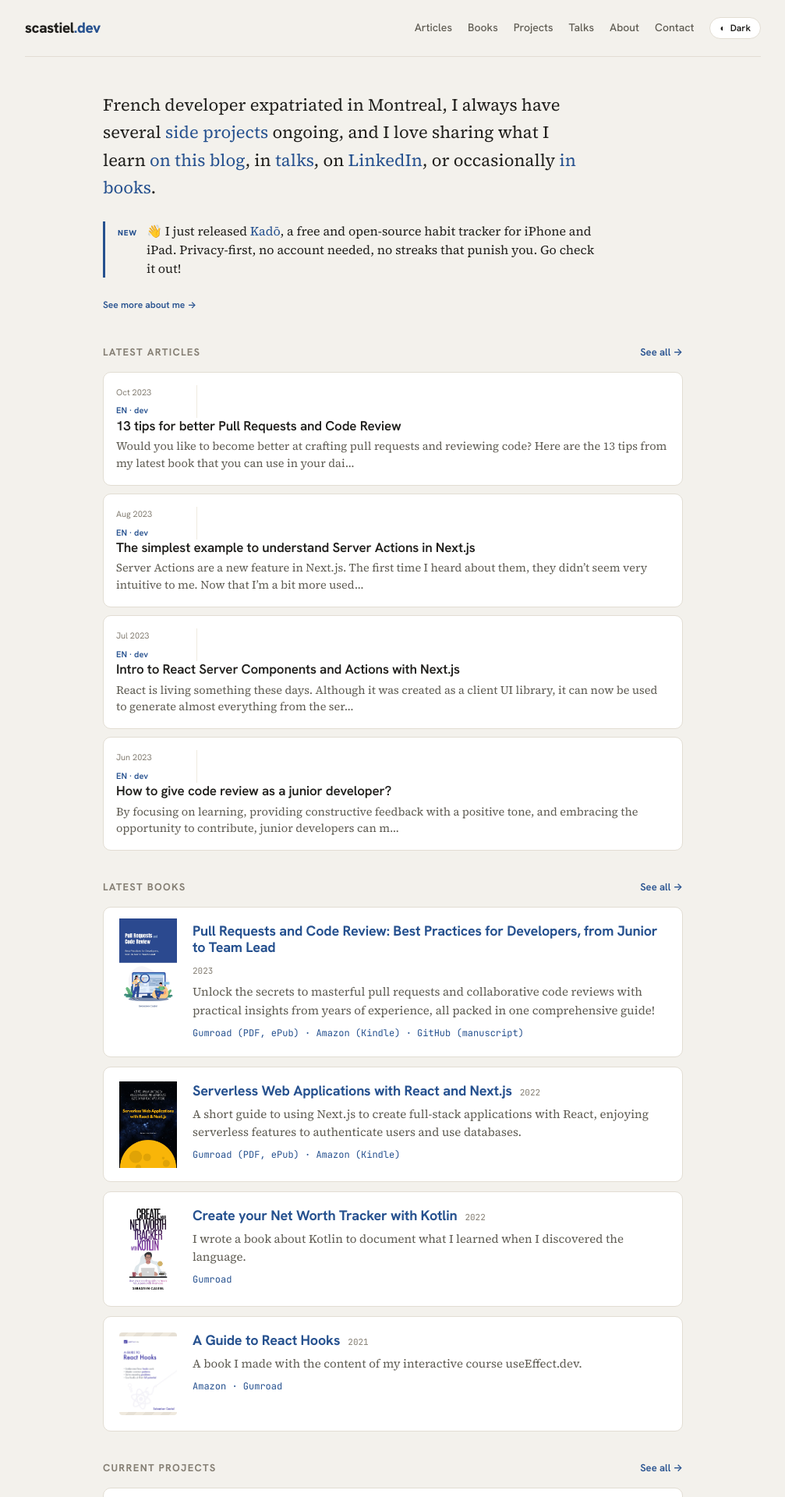
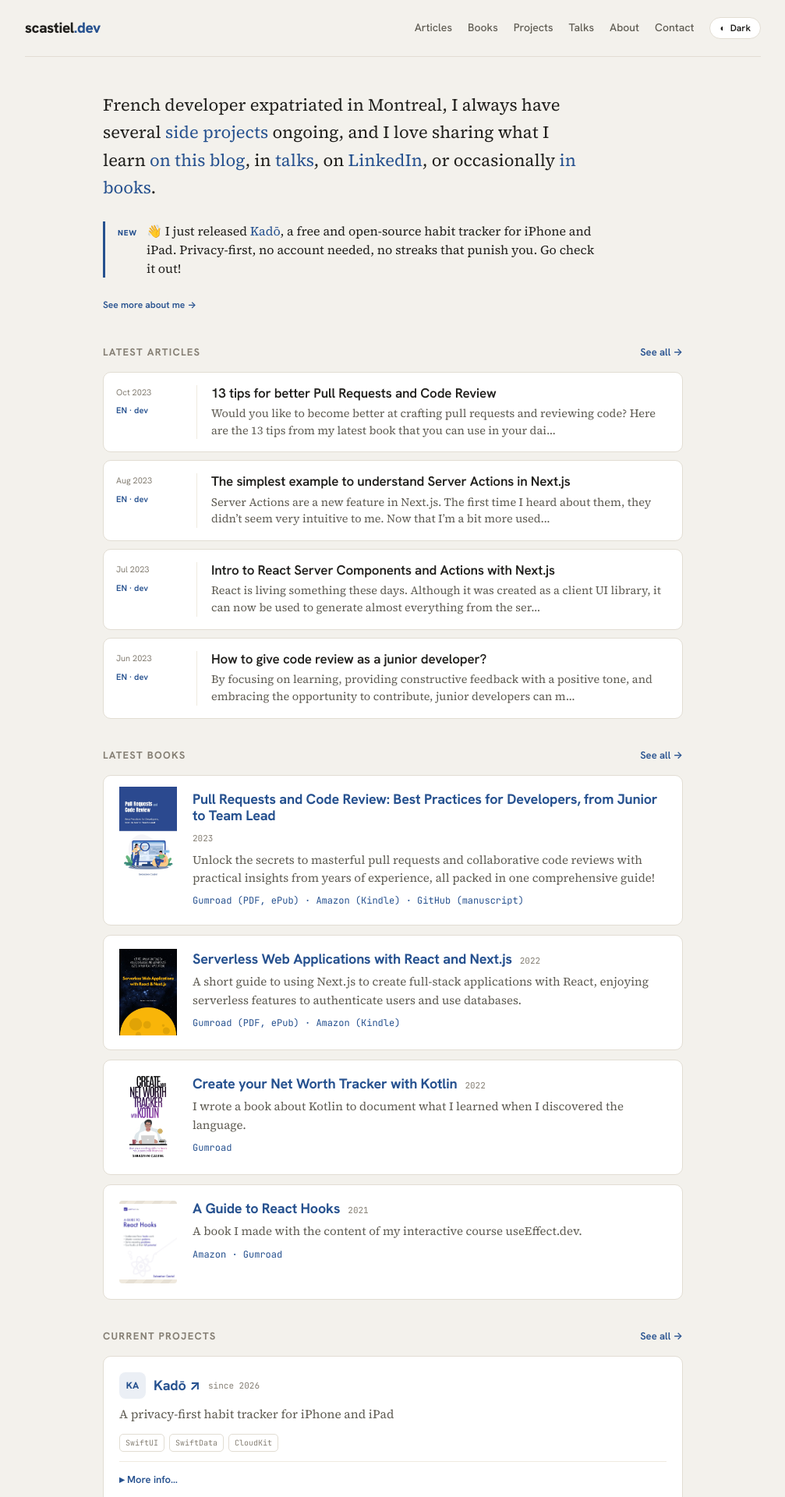
Before and after one commit to scastiel/newscastieldev, a Jekyll site: the page built from index.html, in a window 1280 px wide. Shown: the top 1920 px of the page at 78% size, without its empty margins (136-1143 px from the left). Built offline with Jekyll 4.4.1, drawn with Linux system fonts in a browser that asks for light colours.

Commit message:
Fix article-row date block stacking on top of title (#5)
The a.card rule (display: block) has higher specificity than the
.article-row flex rule, so the date rail stacked above the title
instead of sitting to its left. Bump the flex rule to a.article-row
so it wins.

Co-Authored-By: Claude Opus 4.8 <noreply@anthropic.com>
Claude-Session: https://claude.ai/code/session_015nGhdJc5iT6DH9foPQsbjE

Co-authored-by: Claude <noreply@anthropic.com>

```diff
--- a/assets/css/main.css
+++ b/assets/css/main.css
@@ -156,7 +156,7 @@ a.card, .card--link { display: block; color: inherit; }
 a.card:hover, .card--link:hover { border-color: var(--accent); box-shadow: 0 6px 18px var(--accent-soft); text-decoration: none; }
 
 /* article row: left meta rail + body (the 1b signature) */
-.article-row { display: flex; gap: 18px; padding: 16px; margin-bottom: 10px; }
+a.article-row { display: flex; gap: 18px; padding: 16px; margin-bottom: 10px; }
 .article-row .rail {
   width: 104px; flex-shrink: 0; display: flex; flex-direction: column; gap: 5px;
   font-family: var(--font-head); font-size: 11px; color: var(--faint);
```
